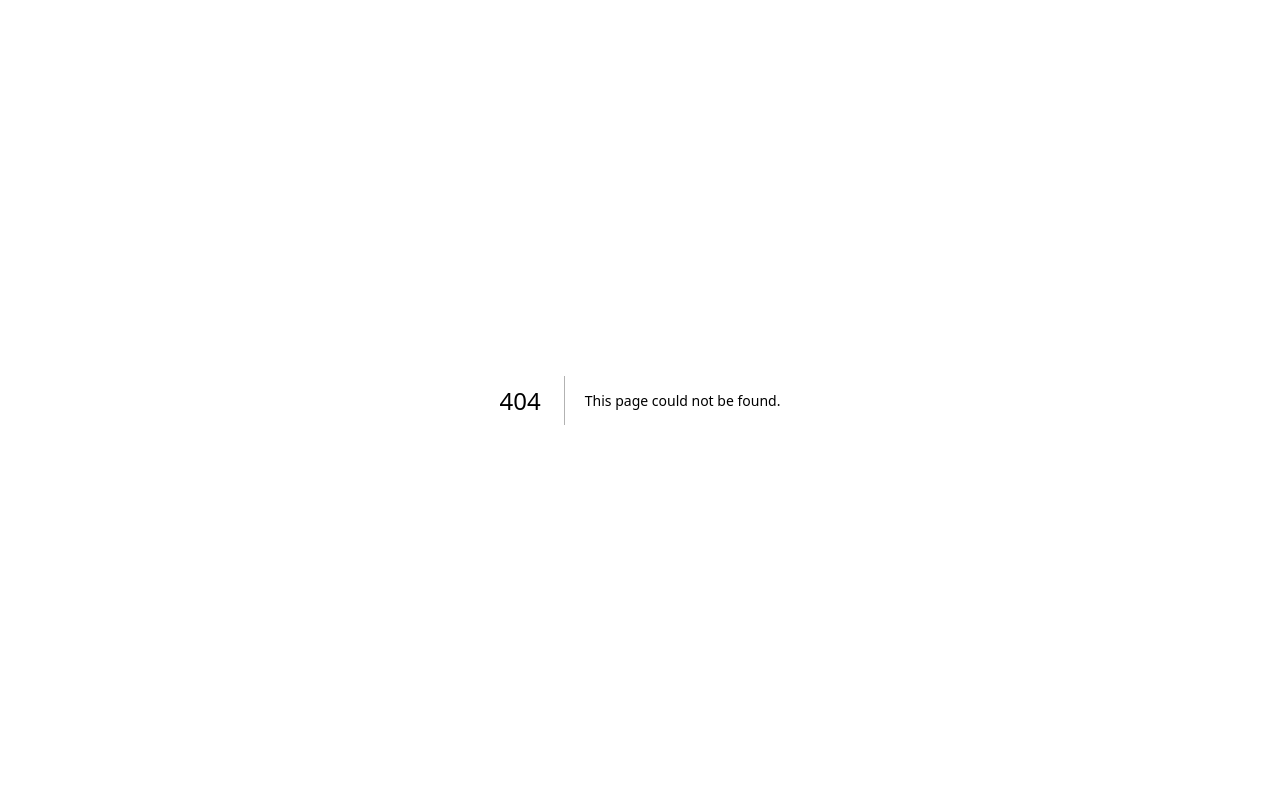
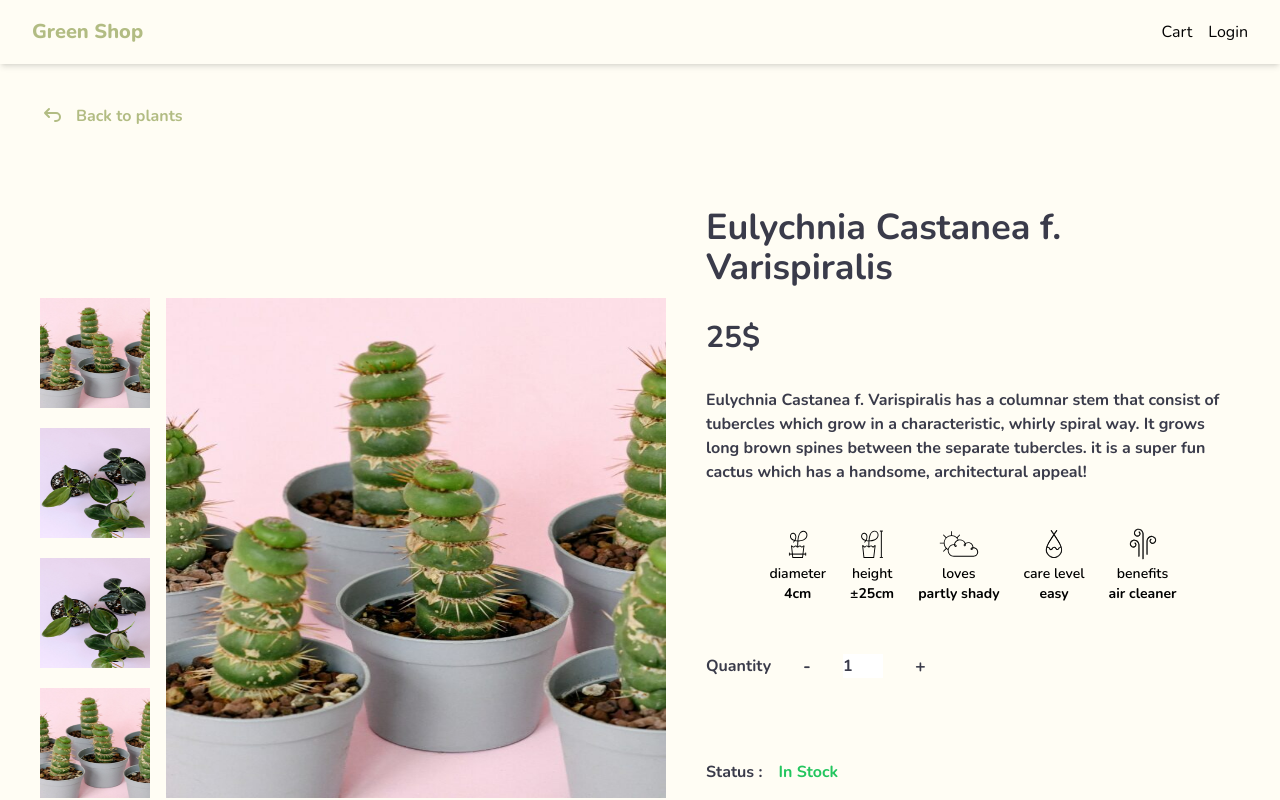
Before and after one commit to idrissi-hamza/plantshop, a Next.js app: page /plants/eulchina-castanea in a window 1280 px wide. Before the commit this address had no page. Shown: the top 800 px of the page. Built offline with nearby package versions, Linux system fonts and the light colour scheme.

Commit message:
create store contexte

```diff
--- a/components/Header.tsx
+++ b/components/Header.tsx
@@ -1,16 +1,18 @@
 import Link from 'next/link';
 import ActiveLink from './ActiveLink';
 
+import { useStoreContext } from '@/utils/Store';
+
 const Header = () => {
-  const navLinks = [
-    { id: '1', label: 'Cart', link: '/cart' },
-    { id: '2', label: 'Login', link: '/login' },
-  ];
+  // const navLinks = [
+  //   { id: '1', label: 'Cart', link: '/cart' },
+  //   { id: '2', label: 'Login', link: '/login' },
+  // ];
+
+  const { state, dispatch } = useStoreContext();
+  const { cart } = state;
   return (
-    <header
-      className="flex sm:flex-row flex-col justify-between items-center h-auto sm:h-16 px-8 shadow-md w-full bg-[##ebe9eb]
-    "
-    >
+    <header className="flex sm:flex-row flex-col justify-between items-center h-auto sm:h-16 px-8 shadow-md w-full bg-[#fffdf4]   ">
       <style jsx>{`
         .nav-link {
           text-decoration: none;
@@ -18,8 +20,7 @@ const Header = () => {
         .active {
           color: #b2bc83;
           transition: all 0.2s ease-in;
-            font-weight : bold;
-
+          font-weight: bold;
         }
         .nav-link:hover {
           color: black;
@@ -31,26 +32,36 @@ const Header = () => {
           href="/"
           className="sm:mr-5  primary-clr   font-extrabold text-xl  "
         >
-          Eshop
+          Green Shop
         </Link>
       </div>
       <nav>
         <ul className="flex items-center justify-center sm:flex-row flex-col text-center  my-5 sm:my-0 gap-4">
-          {navLinks.map((tab) => (
-            <li
-              key={tab.id}
-              className="transition duration-300 ease-in-out "
-            >
+          <li className="transition duration-300 ease-in-out ">
             <ActiveLink
               activeClassName="active"
-                href={tab.link}
+              href="/cart"
             >
-                <a className=" block py-2 pr-4 pl-3  border-b border-gray-100   md:border-0  md:p-0">
-                  {tab.label}
+              <a className=" block py-2 pr-4 pl-3  border-b border-gray-100   md:border-0  md:p-0 relative">
+                Cart
+                {cart.cartItems.length > 0 && (
+                  <span className="ml-1 rounded-full bg-red-500  text-xs text-white font-bold absolute aspect-square w-5 left-5 -top-2 flex items-center justify-center">
+                    {cart.cartItems.reduce((cum, cur) => cum + cur.quantity, 0)}
+                  </span>
+                )}
               </a>
             </ActiveLink>
           </li>
-          ))}
+          <li className="transition duration-300 ease-in-out ">
+            <ActiveLink
+              activeClassName="active"
+              href="/login"
+            >
+              <a className=" block py-2 pr-4 pl-3  border-b border-gray-100   md:border-0  md:p-0">
+                Login
+              </a>
+            </ActiveLink>
+          </li>
         </ul>
       </nav>
     </header>
--- a/components/Layout.tsx
+++ b/components/Layout.tsx
@@ -16,7 +16,7 @@ const Layout = ({
   return (
     <div className="min-h-screen flex flex-col max-w-8xl mx-auto ">
       <Head>
-        <title>{title}</title>
+        <title>{title ? `${title} - Green Shop ` : 'Green Shop'}</title>
         <meta
           name="description"
           content={description}
@@ -37,7 +37,7 @@ const Layout = ({
   );
 };
 Layout.defaultProps = {
-  title: 'shop Market | Find your product',
+  title: 'Green Shop | Find your plant',
   description: 'Find your product',
   keywords: 'product1,product2',
   // TODO to custom later
--- a/components/Specification.tsx
+++ b/components/Specification.tsx
@@ -11,8 +11,8 @@ const Specification = ({ plant, n = 3 }: { plant: Plant; n?: number }) => {
           className=" flex flex-col justify-center items-center "
         >
           <span className="w-10">{el.svg}</span>
-          <span className="font-bold text-sm">{el.specification}</span>
-          <span className="text-sm no">{plant.specifications[i]}</span>
+          <span className=" text-sm font-semibold">{el.specification}</span>
+          <span className="text-sm font-bold">{plant.specifications[i]}</span>
         </li>
       ))}
     </ul>
--- a/package.json
+++ b/package.json
@@ -18,6 +18,8 @@
     "next": "13.1.4",
     "react": "18.2.0",
     "react-dom": "18.2.0",
+    "react-icons": "^4.7.1",
+    "react-toastify": "^9.1.1",
     "typescript": "4.9.4"
   },
   "devDependencies": {
--- a/pages/_app.tsx
+++ b/pages/_app.tsx
@@ -1,6 +1,7 @@
 import '@/styles/globals.css';
 import type { AppProps } from 'next/app';
 import { Nunito } from '@next/font/google';
+import { StoreProvider } from '@/utils/Store';
 
 const nunito = Nunito({
   subsets: ['latin'],
@@ -9,8 +10,10 @@ const nunito = Nunito({
 
 export default function App({ Component, pageProps }: AppProps) {
   return (
-    <div className={`${nunito.variable} font-sans`}>
-      <Component {...pageProps} />
-    </div>
+    <StoreProvider>
+      <div className={`${nunito.variable} font-sans`}>
+        <Component {...pageProps} />
+      </div>
+    </StoreProvider>
   );
 }
--- /dev/null
+++ b/pages/plants/[slug].tsx
@@ -0,0 +1,171 @@
+import { useRouter } from 'next/router';
+import React, { useEffect, useState } from 'react';
+import Layout from '../../components/Layout';
+import data, { Plant } from '../../utils/data';
+import Link from 'next/link';
+import Image from 'next/image';
+import Specification from '../../components/Specification';
+import { TbArrowBackUp } from 'react-icons/tb';
+import { useStoreContext } from '@/utils/Store';
+import { ToastContainer, toast } from 'react-toastify';
+import 'react-toastify/dist/ReactToastify.css';
+
+const Plant = () => {
+  const { state, dispatch } = useStoreContext();
+  const [img, setImg] = useState('');
+  const [plant, setPlant] = useState<Plant | null>(null);
+
+  const router = useRouter();
+  useEffect(() => {
+    if (router.isReady) {
+      const { slug } = router.query;
+      // console.log(slug);
+      let plant = data.plants.find((plant) => plant.slug === slug);
+      // console.log(plant);
+      if (plant) {
+        setPlant(plant);
+        setImg(plant.image[0]);
+      }
+    }
+  }, [router.isReady]);
+
+  const [quantity, setQuantity] = useState(1);
+
+  const handleAddQuantity = () => {
+    if (plant) {
+      if (quantity < 99 && quantity < plant.countInStock) {
+        setQuantity(+quantity + 1);
+      } else {
+        toast('Out of stock!');
+        // setQuantity(quantity - 1);
+      }
+    }
+  };
+  const addToCartHandler = () => {
+    if (plant) {
+      const existItem = state.cart.cartItems.find(
+        (item) => item.slug === plant.slug
+      );
+      const newQuantity = existItem ? existItem.quantity + quantity : quantity;
+
+      dispatch({
+        type: 'CART_ADD_ITEM',
+        payload: { ...plant, quantity: newQuantity },
+      });
+    }
+  };
+  return plant ? (
+    <Layout
+      title={plant.name}
+      description={plant.description}
+    >
+      <div className=" flex flex-col max-w-screen-xl px-10 mx-auto primary-clr font-bold">
+        <Link
+          href="/"
+          className="mt-10  flex items-center gap-3"
+        >
+          <TbArrowBackUp className="text-bold text-2xl" />{' '}
+          <span>Back to plants</span>
+        </Link>
+        <div className=" mt-10 flex flex-col justify-center items-center gap-6 lg:gap-10 lg:flex-row ">
+          <div className="flex items-start gap-4">
+            <div className=" flex flex-col items-center justify-between  self-stretch">
+              {plant.image.slice(0, 4).map((img, i) => (
+                <div
+                  key={i}
+                  onClick={() => setImg(img)}
+                  className="w-[110px] h-[110px] relative"
+                >
+                  <Image
+                    src={img}
+                    alt="Picture of the plant"
+                    // width={110}
+                    // height={110}
+                    // objectFit="cover"
+                    fill
+                  />
+                </div>
+              ))}
+            </div>
+            <div className="w-[500px] h-[500px] relative">
+              <Image
+                src={img}
+                alt="Picture of the plant"
+                // width={510}
+                // height={510}
+                // layout="fill"
+                // objectFit="cover"
+                fill
+              />
+            </div>
+          </div>
+          <div className=" flex flex-col items-start  bg-red-40     text-[#3a3b4a]  pt-">
+            <h1 className="text-4xl leading-10 pt-10 ">{plant.name}</h1>
+            <h2 className="text-3xl leading-5 mt-10">{plant.price}</h2>
+            <p className="my-10">{plant.description}</p>
+            <div className="mx-auto">
+              <Specification
+                plant={plant}
+                n={5}
+              />
+            </div>
+            <div className="mt-12 mb-8 flex space-x-8 items-center justify-center">
+              <span>Quantity</span>
+              <button
+                className="font-bold text-lg"
+                onClick={() => {
+                  quantity > 1 && setQuantity(quantity - 1);
+                }}
+              >
+                -
+              </button>
+              <input
+                type={'number'}
+                value={quantity}
+                className="w-10 appearance-none"
+                onChange={(e) => setQuantity(+e.target.value)}
+                max={plant.countInStock - 1}
+                min={1}
+              />
+              <button
+                className="font-bold text-lg"
+                onClick={handleAddQuantity}
+              >
+                +
+              </button>
+            </div>
+            <div className="mt-12 flex gap-4">
+              <span>Status : </span>
+              <span
+                className={`${
+                  plant.countInStock > quantity
+                    ? 'text-green-500'
+                    : 'text-red-500'
+                }`}
+              >
+                {plant.countInStock > quantity ? 'In Stock' : 'Unavailable'}
+              </span>
+            </div>
+            <button
+              type="button"
+              className="bg-[#b2bc83] uppercase text-slate-100 tracking-wider font-bold min-w-full  py-5 mt-10 mb-10 disabled:bg-gray-300"
+              onClick={addToCartHandler}
+              disabled={!(plant.countInStock > quantity)}
+            >
+              Add to Cart
+            </button>
+            <ToastContainer />
+          </div>
+        </div>
+        {/* //a tab to add later */}
+        {/* <section className="bg-green-300">
+            <div></div>
+          </section> */}
+      </div>
+    </Layout>
+  ) : (
+    <div>not found</div>
+  );
+};
+
+export default Plant;
--- /dev/null
+++ b/utils/Store.tsx
@@ -0,0 +1,78 @@
+import React, { createContext, useReducer, Dispatch, useContext } from 'react';
+// import type { Plant } from './data';
+
+//type of createContext
+
+export type AddedPlant = {
+  name: string;
+  slug: string;
+  family: string;
+  image: string[];
+  price: string;
+  rating: number;
+  countInStock: number;
+  description: string;
+  specifications: string[];
+  quantity: number;
+};
+
+type State = {
+  cart: { cartItems: AddedPlant[] };
+};
+
+const initialState: State = {
+  cart: { cartItems: [] },
+};
+
+type Action =
+  | { type: 'CART_ADD_ITEM'; payload: AddedPlant }
+  | { type: 'PREVIOUS' };
+
+type StoreDispatch = Dispatch<Action>;
+
+// Context
+const StoreStateContext = createContext<State | null>(null);
+const StoreDispatchContext = createContext<StoreDispatch | null>(null);
+
+//reducer
+export const storeReducer = (state: State, action: Action) => {
+  switch (action.type) {
+    case 'CART_ADD_ITEM': {
+      const newItem = action.payload;
+      const existItem = state.cart.cartItems.find(
+        (item) => item.slug === newItem.slug
+      );
+      const cartItems = existItem
+        ? state.cart.cartItems.map((item) =>
+            item.name === existItem.name ? newItem : item
+          )
+        : [...state.cart.cartItems, newItem];
+      return { ...state, cart: { ...state.cart, cartItems } };
+    }
+    // case 'PREVIOUS':
+    //   return { ...state, step: state.step - 1 };
+    default:
+      return state;
+  }
+};
+
+export const StoreProvider = ({ children }: { children: React.ReactNode }) => {
+  const [state, dispatch] = useReducer(storeReducer, initialState);
+
+  console.log('StoreContext state:', state);
+  return (
+    <StoreStateContext.Provider value={state}>
+      <StoreDispatchContext.Provider value={dispatch}>
+        {children}
+      </StoreDispatchContext.Provider>
+    </StoreStateContext.Provider>
+  );
+};
+
+// custom Hooks
+export const useStoreContext = () => {
+  const state = useContext(StoreStateContext);
+  const dispatch = useContext(StoreDispatchContext);
+  if (!state || !dispatch) throw new Error('Cannot find StoreProvider');
+  return { state, dispatch };
+};
```
Also changed, not shown: 1 other file (tests, documents, lock files or other folders). Lines whose indentation alone changed are shown as unchanged.
